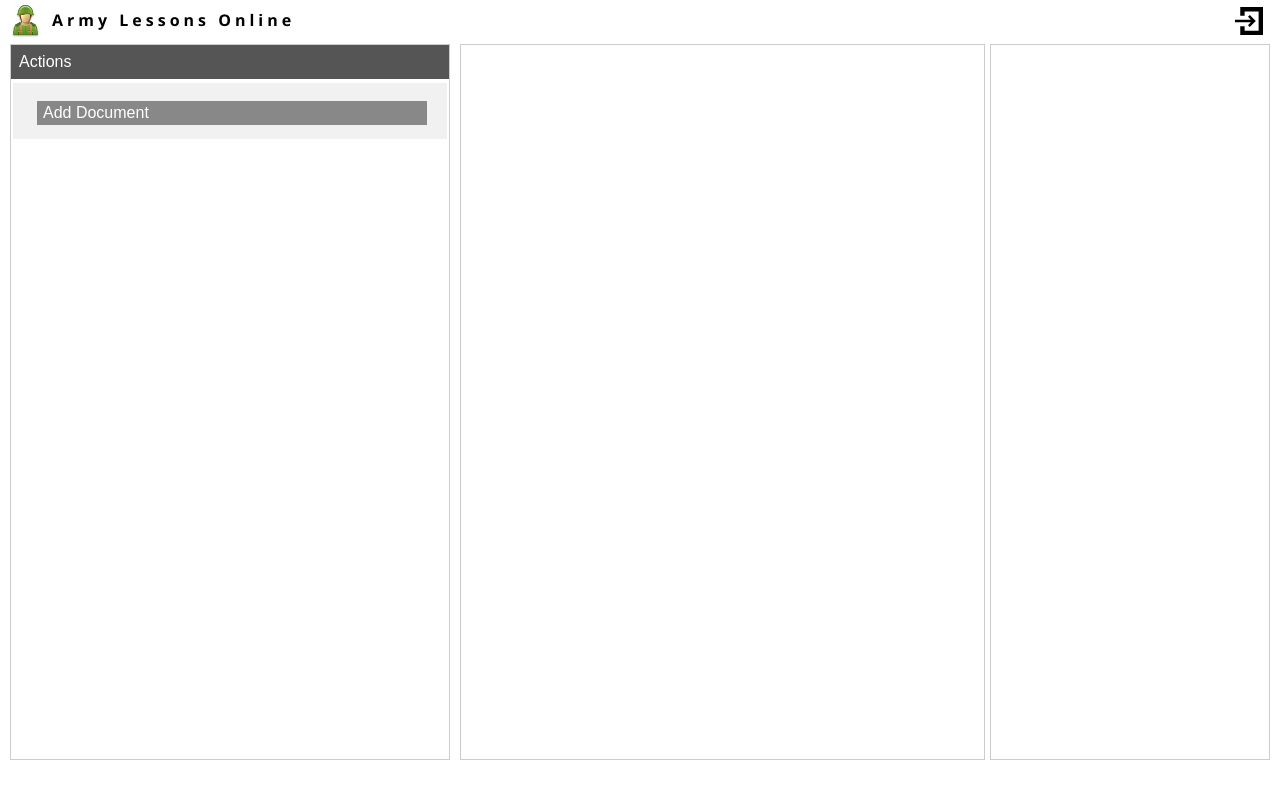
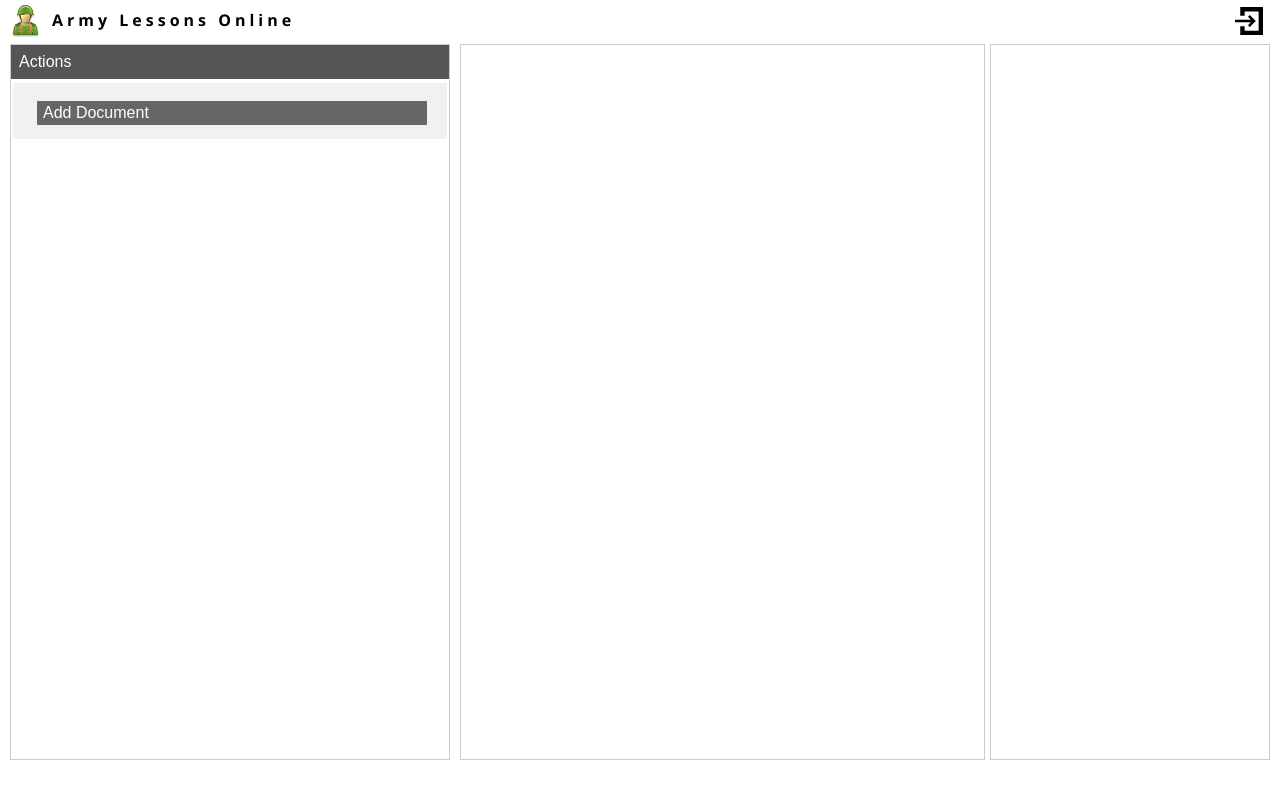
Before and after one commit to neilsextra/doctrine-doctor, a website: page public/views/index.html in a window 1280 px wide. In both pictures the pointer is over the button "Add Document". Drawn offline with Linux system fonts and the light colour scheme; files that its build step writes are made by us from their sources; files whose address does not match are found by name.

Commit message:
Updated UI

```diff
--- a/public/css/collapsible.css
+++ b/public/css/collapsible.css
@@ -36,6 +36,6 @@
 }
 
 .collapsible-menu:hover {
-  background-color: #888;
+  background-color: #666;
   color: white;
 }
--- a/public/views/index.html
+++ b/public/views/index.html
@@ -224,4 +224,4 @@
             </div>
 </body>
 
-</html>
+</html
```
